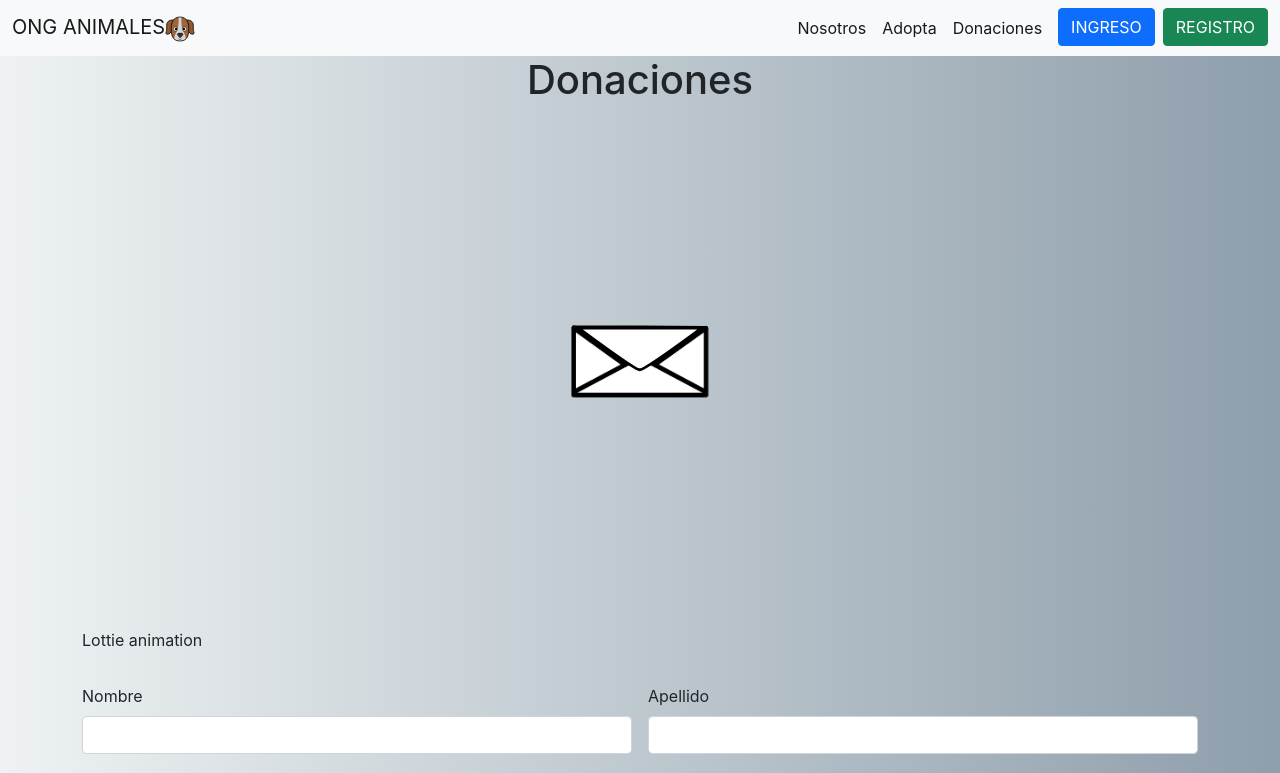
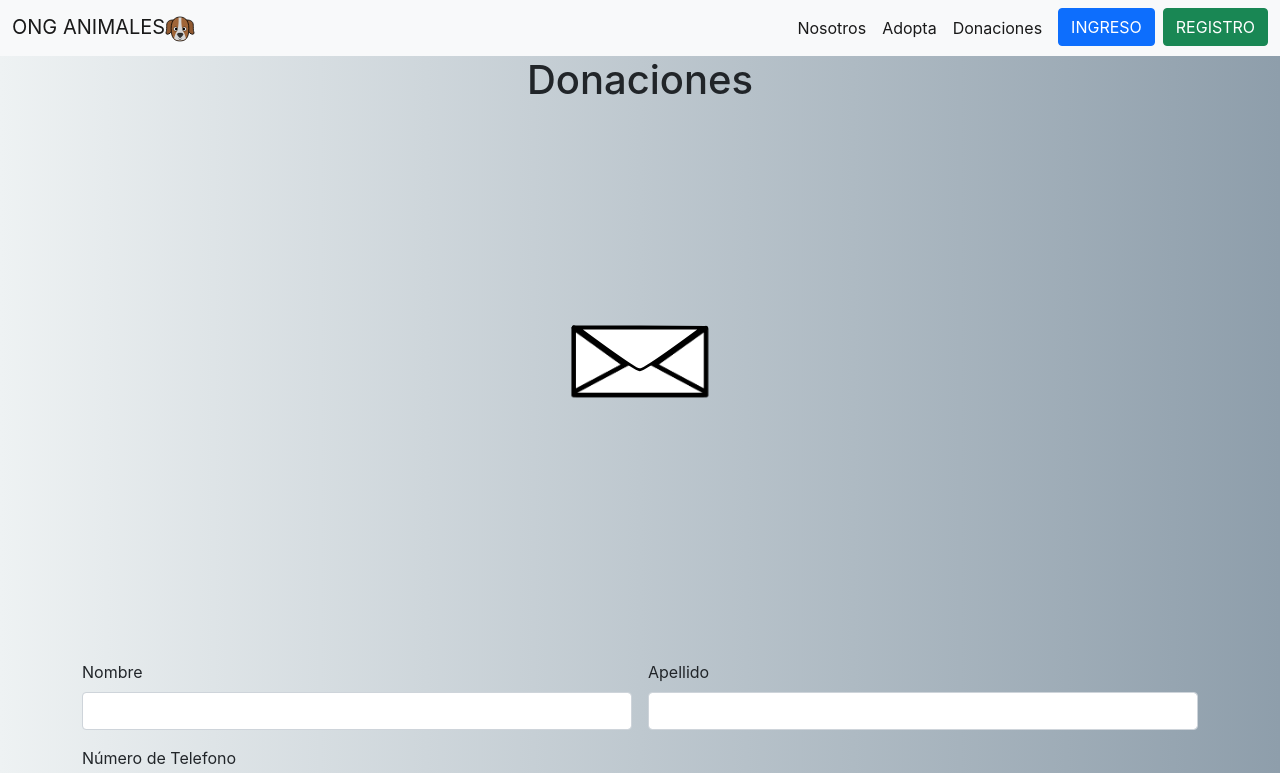
Before and after one commit to Panchober27/ONG-ANIMALES, a React (Create React App) app in the folder client/: page /donations in a window 1280 px wide. Shown: the top 773 px of the page. Built offline with nearby package versions, Linux system fonts and the light colour scheme.

Commit message:
Jeje se me paso ese error :S

```diff
--- a/client/src/pages/donations/index.js
+++ b/client/src/pages/donations/index.js
@@ -19,9 +19,7 @@ const Donations = () => {
         width={500}
         height={500}
       />
-
-      <p>Lottie animation</p>
-
+      <p></p>
       <div className="col-md-6">
         <label for="inputName" className="form-label">
           Nombre
```
